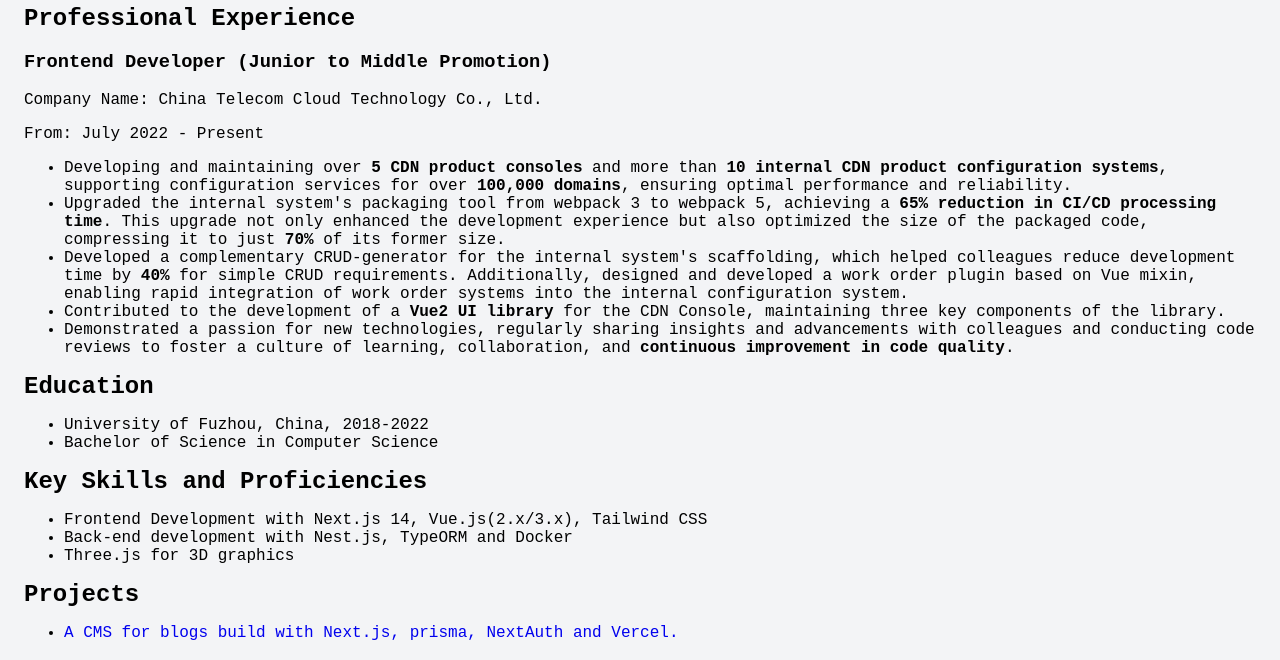
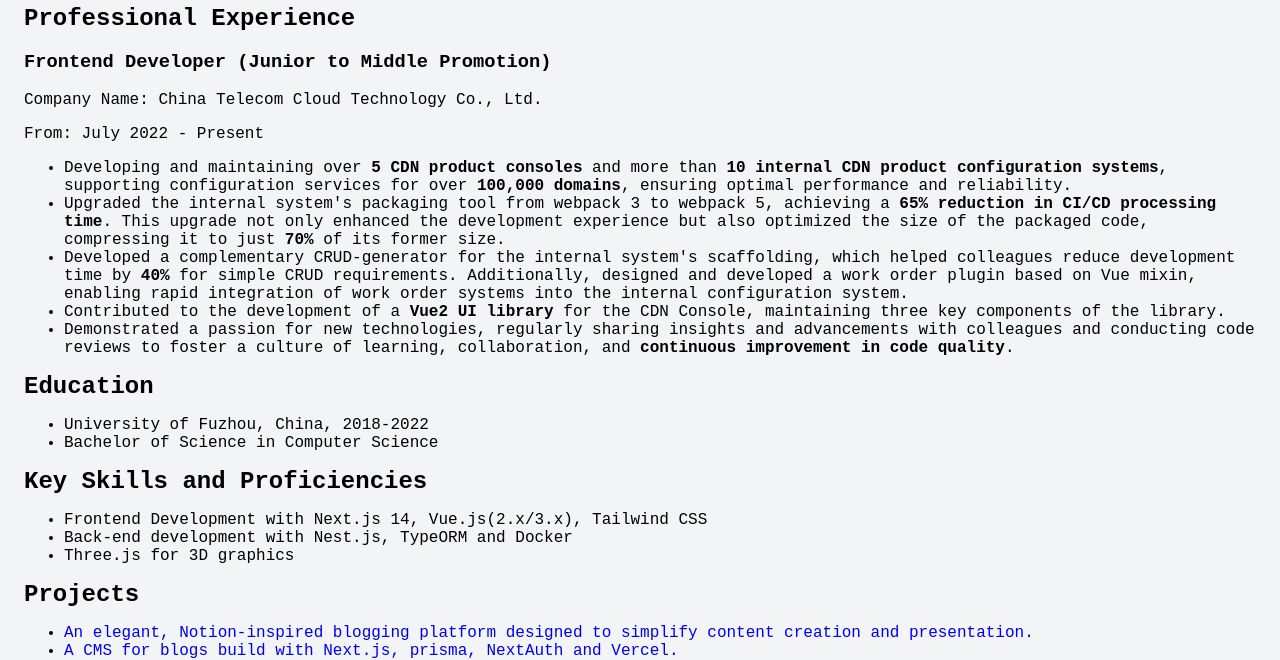
Before and after one commit to larry-xue/larry-profile-site, a plain HTML site: page index.html in a window 1280 px wide. Shown: the part 171-831 px from the top of the page. Drawn offline with Linux system fonts and the light colour scheme.

Commit message:
add project

```diff
--- a/index.html
+++ b/index.html
@@ -190,6 +190,14 @@
           <ul>
             <li>
               <a
+                href="https://notion-style-blog.vercel.app/"
+                target="_blank"
+                style="text-decoration: none;"
+                >An elegant, Notion-inspired blogging platform designed to simplify content creation and presentation.</a
+              >
+            </li>
+            <li>
+              <a
                 href="https://larry-cms-nextjs.vercel.app/"
                 target="_blank"
                 style="text-decoration: none;"
```
